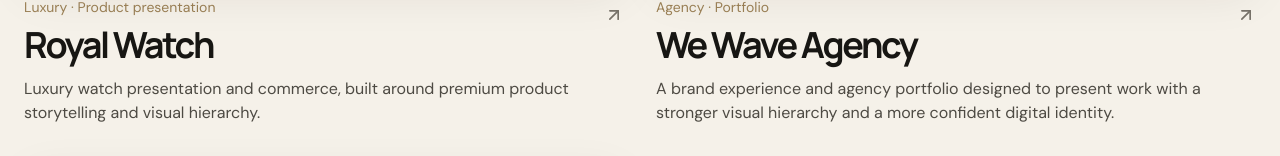
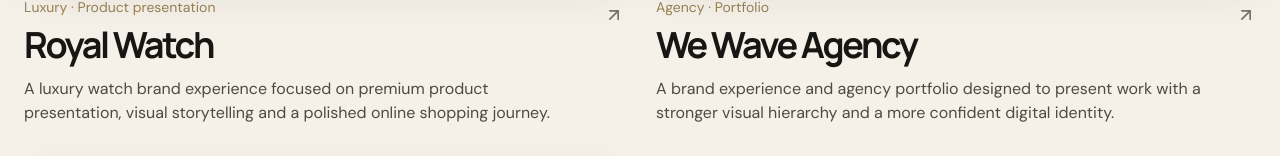
Before and after one commit to AhmedMohy99/ahmed-mohy-portfolio, a Next.js app: page /work in a window 1280 px wide. Shown: the part 2566-2722 px from the top of the page. Built offline with nearby package versions, Linux system fonts and the light colour scheme; grey boxes are pictures that could not be loaded; a web font is replaced by a local one.

Commit message:
Fix Royal Watch project website and preview
Point Royal Watch to the user's actual website and use it for the live preview.

```diff
--- a/data/projects.ts
+++ b/data/projects.ts
@@ -14,7 +14,7 @@ export const projects: Project[] = [
   { slug:'sway-maverick', name:'SWAY Maverick', category:['ecommerce','uiux','growth'], tag:'Fashion · Brand experience', url:'https://swaymaverick.com', featured:true, image:liveShot('https://swaymaverick.com'), imageAlt:'Live homepage preview of SWAY Maverick', description:'A fashion commerce experience that ties brand storytelling directly to the product grid, so browsing feels like reading a lookbook.', role:'E-commerce · Product experience · Brand presentation', services:['E-commerce UX','Brand presentation','Product storytelling','Conversion review'], challenge:'The brand had a strong visual identity that wasn’t coming through in a standard commerce template.', approach:['Rebuilt key landing and collection pages around editorial imagery and brand voice.','Simplified the path from lookbook-style browsing to a single product page.','Reviewed the funnel end to end to remove steps that added friction without adding trust.'], outcome:'A more premium digital presentation that connects brand perception with the shopping experience.', technologies:['E-commerce platform','Custom theming','CSS'] },
   { slug:'ucypta', name:'UCYPTA', category:['shopify','ecommerce'], tag:'Shopify · Storefront', url:'https://ucypta-fs.myshopify.com', featured:false, image:liveShot('https://ucypta-fs.myshopify.com'), imageAlt:'Live homepage preview of UCYPTA', description:'A Shopify storefront foundation with product-led navigation and a streamlined shopping interface.', role:'Shopify · Storefront · UI/UX', services:['Shopify store setup','Product UX','Navigation design'], challenge:'The store needed a clean foundation to launch on, built for future catalog growth.', approach:['Set up the Shopify store structure, collections and navigation from the ground up.','Designed product templates that stay clear as the catalog grows.'], outcome:'A cleaner storefront foundation for product browsing and online sales.', technologies:['Shopify','Liquid'] },
   { slug:'elprof10', name:'Elprof10', category:['web','uiux'], tag:'Digital experience', url:'https://elprof10.com', featured:false, image:liveShot('https://elprof10.com'), imageAlt:'Live homepage preview of Elprof10', description:'Digital product and web experience work focused on usability, presentation and a modern responsive interface.', role:'Web development · UI/UX', services:['Web development','UI/UX design','Responsive design','Performance review'], challenge:'The site needed a modern, responsive interface that communicates clearly on every device.', approach:['Rebuilt core pages with a responsive, component-based layout.','Improved usability and visual hierarchy across the site.'], outcome:'A stronger digital experience designed to communicate clearly across devices.', technologies:['HTML/CSS','JavaScript'] },
-  { slug:'royal-watch', name:'Royal Watch', category:['ecommerce','uiux'], tag:'Luxury · Product presentation', url:'https://www.officialroyalwatch.com', featured:false, image:liveShot('https://www.officialroyalwatch.com'), imageAlt:'Live homepage preview of Royal Watch', description:'Luxury watch presentation and commerce, built around premium product storytelling and visual hierarchy.', role:'Luxury e-commerce · Product presentation', services:['Luxury UI','E-commerce build','Product storytelling','Visual hierarchy'], challenge:'The product range needed a presentation that matched the price point and craftsmanship of the watches.', approach:['Designed product pages around photography, materials and detail rather than generic templates.','Built a visual hierarchy that guides attention to the product first.'], outcome:'A premium digital direction for presenting luxury products with clarity and confidence.', technologies:['E-commerce platform','CSS'] },
+  { slug:'royal-watch', name:'Royal Watch', category:['ecommerce','uiux'], tag:'Luxury · Product presentation', url:'https://royalwatch.art/en', featured:false, image:liveShot('https://royalwatch.art/en'), imageAlt:'Live homepage preview of Royal Watch', description:'A luxury watch brand experience focused on premium product presentation, visual storytelling and a polished online shopping journey.', role:'Luxury e-commerce · Product presentation', services:['Luxury UI','E-commerce build','Product presentation','Visual hierarchy'], challenge:'The brand needed a digital storefront that presents its watches with the same premium feel as the physical products.', approach:['Designed the experience around product imagery, detail and clear visual hierarchy.','Focused the browsing journey on premium presentation and easy product discovery.'], outcome:'A refined Royal Watch digital experience that puts the products and brand presentation first.', technologies:['E-commerce','UI/UX','CSS'] },
   { slug:'we-wave-agency', name:'We Wave Agency', category:['web','uiux','growth'], tag:'Agency · Portfolio', url:'https://we-wave-agency.vercel.app', featured:true, image:liveShot('https://we-wave-agency.vercel.app'), imageAlt:'Live homepage preview of We Wave Agency', description:'A brand experience and agency portfolio designed to present work with a stronger visual hierarchy and a more confident digital identity.', role:'Web development · UI/UX · Brand experience', services:['Next.js build','UI/UX design','Portfolio experience','Responsive design'], challenge:'The agency needed a polished portfolio experience that makes its work immediately understandable without sacrificing visual character.', approach:['Built a visual-first project presentation with clear navigation and case-study entry points.','Improved responsive behavior so screenshots and project previews stay readable on smaller screens.','Balanced motion, typography and content hierarchy for a premium agency feel.'], outcome:'A stronger agency portfolio that puts the actual work at the center of the experience.', technologies:['Next.js','React','TypeScript','CSS'] },
   { slug:'iris', name:'IRIS Contemporary Womenswear', category:['ecommerce','uiux','growth'], tag:'Luxury fashion · E-commerce', url:'https://iriseg.net', featured:false, image:liveShot('https://iriseg.net'), imageAlt:'Live homepage preview of IRIS Contemporary Womenswear', description:'A quiet-luxury womenswear experience reshaped around premium presentation, clearer navigation and a stronger path to checkout.', role:'Website audit · UI/UX · E-commerce · Conversion', services:['UX audit','E-commerce optimization','UI/UX design','Conversion review'], challenge:'The existing site undersold the brand’s premium positioning and made it difficult for customers to move from browsing to buying.', approach:['Ran a full UX audit of the storefront, from homepage to checkout.','Reworked key templates for a calmer, more editorial feel.','Simplified navigation and product presentation to match how a premium customer expects to shop.'], outcome:'A more refined digital direction for a contemporary womenswear and luxury commerce brand serving Egypt and the wider Middle East.', technologies:['E-commerce','UI/UX','CSS'] },
 ];
```
